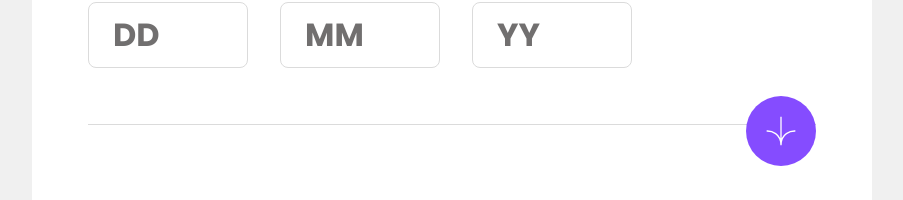
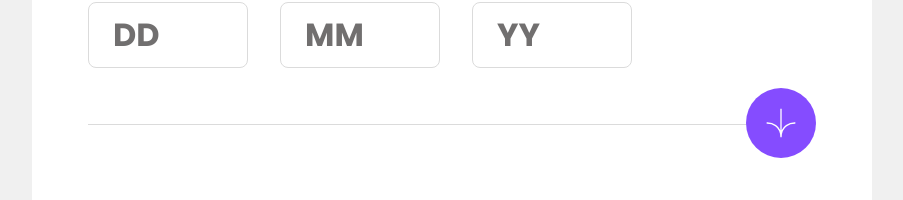
Before and after one commit to philliplam8/age-calculator-app-challenge, a React (Create React App) app: page / in a window 1280 px wide. Shown: the part 182-382 px from the top of the page, without its empty margins (188-1091 px from the left). Built offline with nearby package versions, Linux system fonts and the light colour scheme.

Commit message:
style(Divider): update button active color

```diff
--- a/src/components/UI/Divider/Divider.tsx
+++ b/src/components/UI/Divider/Divider.tsx
@@ -1,14 +1,14 @@
 function Button(): JSX.Element {
   return (
-    <div className="w-full -translate-y-7 absolute flex justify-center sm:justify-end">
-      <button className="w-[70px] h-[70px] p-5 flex justify-center items-center rounded-full bg-purple">
+    <div className="w-full -translate-y-9 absolute flex justify-center sm:justify-end">
+      <button className="w-[70px] h-[70px] p-5 flex justify-center items-center rounded-full bg-purple hover:bg-offBlack">
         <svg
           xmlns="http://www.w3.org/2000/svg"
           width="46"
           height="44"
           viewBox="0 0 46 44"
         >
-          <g fill="none" stroke="#FFF" stroke-width="2">
+          <g fill="none" stroke="#FFF" strokeWidth="2">
             <path d="M1 22.019C8.333 21.686 23 25.616 23 44M23 44V0M45 22.019C37.667 21.686 23 25.616 23 44" />
           </g>
         </svg>
```
